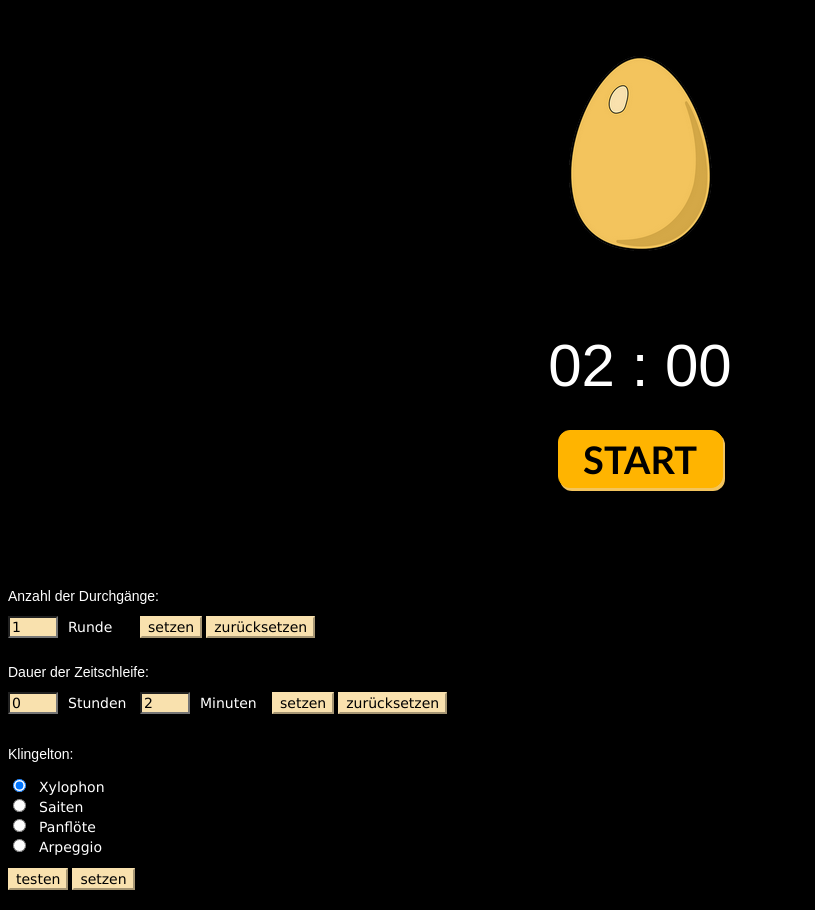
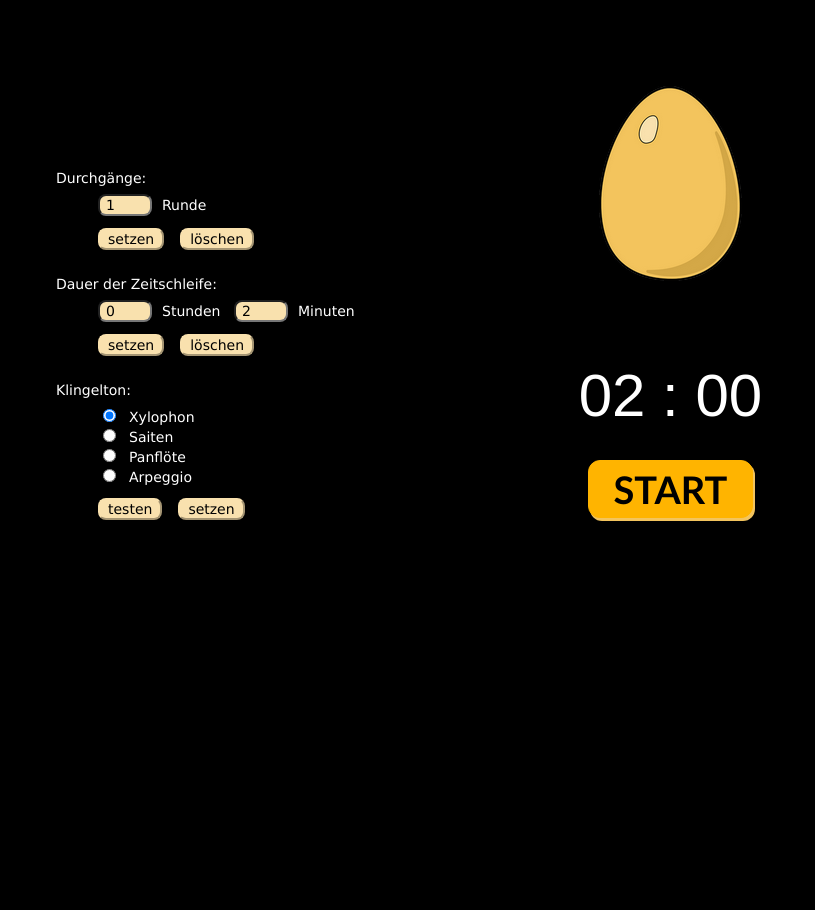
Before and after one commit to christianseidel/timer, a PHP site: page / in a window 1280 px wide. Shown: the whole page, without its empty margins (0-815 px from the left). After the commit the page ends 521 px from the top, so only its background shows below. Run offline with PHP 8.4, Linux system fonts and the light colour scheme.

Commit message:
new layout

```diff
--- a/scripts/main.js
+++ b/scripts/main.js
@@ -1,13 +1,8 @@
 let timer = document.getElementById('timer');
-
-let cycle = 1;
-let cycleSaved = 1;
-let lapse = 1;
-
 let m = 2;
 let h = 0;
 let minutes = 0, seconds = 0, hours = 0;
-let text = '';
+let time = '';
 showTime((1000 * 60 * m) + (1000 * 60 * 60 * h));
 
 let alarm = localStorage.getItem('alarm');
@@ -25,6 +20,7 @@ document.getElementById('btn-start').addEventListener('click', startTimer);
 
 function startTimer() {
     soundStartAndStop.play();
+    document.getElementById('control-panel').style.display = 'none';
     document.getElementById('btn-start').style.display = 'none';
     document.getElementById('btn-stop').style.display = 'block';
     document.getElementById('lapse').innerHTML = (cycle > 1) ? 'Runde 1 von ' + cycle : '';
@@ -85,10 +81,10 @@ function showTime(timeLeft) {
     seconds = Math.round(timeLeft / 1000) % 60;
     seconds = ('0' + seconds).slice(-2);
     hours = (hours < 10) ? '0' + hours : hours;
-    text = (hours > 0)
+    time = (hours > 0)
         ? (hours + ' : ' + minutes + ' : ' + seconds)
         : (minutes + ' : ' + seconds);
-    timer.innerHTML = text;
+    timer.innerHTML = time;
 }
 
 
@@ -109,27 +105,53 @@ function clearInterface() {
     document.getElementById('lapse').innerHTML = '';
     cycle = cycleSaved;
     lapse = 1;
+    document.getElementById('control-panel').style.display = 'block';
 }
 
+
+//----------- CONTROL CYCLE SETTING -----------//
+
+let cycle = localStorage.getItem("cycles") > 1
+    ? localStorage.getItem("cycles")
+    : 1;
+let cycleSaved = cycle;
+let lapse = 1;
+
+let manipulateCycle = document.getElementById('number-of-cycles').value;
+document.getElementById('label-number-of-cycles').innerHTML = (manipulateCycle == 1 ? 'Runde' : 'Runden');
+document.getElementById('number-of-cycles').addEventListener('change', labelCycleCounter);
+document.getElementById('set-number-of-cycles').addEventListener('click', validateCycleSetting);
+
+
+function labelCycleCounter() {
+    cycle = document.getElementById('number-of-cycles').value;
+    document.getElementById('label-number-of-cycles').innerHTML = (cycle == 1 ? 'Runde' : 'Runden');
+}
 
 function validateCycleSetting() {
     confirmSetting('checkmark-cycles-reset')
     cycle = document.getElementById('number-of-cycles').value;
-    cycleSaved = cycle;
     if (cycle <= 0) {
         soundError.play()
-        alert('Achtung, die Anzahl der Runden muss mindestens 1 betragen.')
+        alert('Achtung! Die Anzahl der Runden muss mindestens 1 betragen.')
         cycle = 1;
         document.getElementById('number-of-cycles').value = cycle;
+        document.getElementById('label-number-of-cycles').innerHTML = 'Runde';
+    } else {
+        localStorage.setItem("cycles", cycle);
+        cycleSaved = cycle;
     }
-    document.getElementById('label-number-of-cycles').innerHTML = (cycle == 1 ? 'Runde' : 'Runden');
 }
 
 function resetCyclesSetting() {
     confirmSetting('checkmark-cycles-reset')
     cycle = 1;
+    localStorage.removeItem('cycles');
     document.getElementById('label-number-of-cycles').innerHTML = 'Runde';
 }
+
+
+//----------- CONTROL TIME SETTING -----------//
 
 function validateTimeSetting() {
     confirmSetting('checkmark-time-reset')
--- a/styles/stylesheet.css
+++ b/styles/stylesheet.css
@@ -2,10 +2,44 @@ body {
     background-color: #000000;
 }
 
-p {
-    font-family: fantasy, Verdana, sans-serif;
+.container {
+    display: flex;
+    height: 100%;
+    padding: 24px;
+    position: static;
+}
+
+.control-side {
+    width: 30%;
+    min-width: 320px;
+    padding: 24px;
+    margin-top: 100px;
+}
+
+.display-side {
+    position: absolute;
+    left: 38%;
+    padding: 24px;
+    min-width: 320px;
+}
+
+p, span {
+    font-family: Verdana, sans-serif;
     font-size:14px;
     color: white;
+}
+
+form {
+    margin-left: 42px;
+}
+
+.form-title {
+    margin-right: 12px;
+    margin-bottom: 8px;
+}
+
+input[type=number] {
+    width: 42px;
 }
 
 label {
@@ -23,17 +57,27 @@ button {
     background: #f9e1ae;
     transition-duration: 0.3s;
     border-color: #f9e1ae;
+    border-radius: 8px;
+    padding-left: 8px;
+    padding-right: 8px;
 }
 
-button:hover {
+button:hover{
     background-color: #ffb400;
+    border-color: #d4a847;
+}
+
+input:hover {
     border-color: #d4a847;
 }
 
 input {
     font-family: Verdana, sans-serif;
     font-size:14px;
-    background: #f9e1ae;;
+    background: #f9e1ae;
+    border-radius: 8px;
+    padding-left: 6px;
+
 }
 
 .center {
@@ -89,15 +133,14 @@ input {
     left: 2px;
 }
 
-.btn-reset {
-    margin-top: 12px;
-    margin-bottom: 12px;
-}
-
 .btn-enter {
     margin-top: 12px;
     margin-bottom: 12px;
-    margin-left: 6px;
+    margin-right: 12px;
+}
+
+.btn-reset {
+    margin-top: 12px;
 }
 
 label {
--- a/timer.html
+++ b/timer.html
@@ -2,13 +2,66 @@
 <html lang="en">
 <head>
     <meta charset="UTF-8">
-    <link rel="stylesheet" href="styles/stylesheet.css">,
+    <link rel="stylesheet" href="styles/stylesheet.css">
     <link type="text/plain" rel="author" href="humans.txt"/>
-    <link rel="shortcut icon" type="image/x-icon" href="images/faviconx.ico" id="favicon">
+    <link rel="shortcut icon" type="image/x-icon" href="images/favicon.ico" id="favicon">
     <title>Timer</title>
 </head>
 
-<body class="background-black">
+<body>
+
+<div class="container">
+    <div class="control-side" id="control-panel">
+        <p class="form-title">Durchgänge:</p>
+            <form>
+                <input id="number-of-cycles" type="number" value="1" min="1">
+                <label for="number-of-cycles" id="label-number-of-cycles">Runde</label><br>
+                <button id="set-number-of-cycles" class="btn-enter" type="button">setzen</button>
+                <span class="checkmark" id="checkmark-cycles-set" style="margin-left:0"></span>
+                <button class="btn-reset" type="reset" onclick="resetCyclesSetting()">löschen</button>
+                <span class="checkmark" id="checkmark-cycles-reset"></span>
+            </form>
+
+            <p class="form-title">Dauer der Zeitschleife:</p>
+            <form>
+                <input id="hours-lapse01" type="number" value="0" min="0" max="24">
+                <label for="hours-lapse01" id="label-hours-lapse01">Stunden</label>
+                <input id="minutes-lapse01" type="number" value="2" min="0" max="59" style="margin-left: 6px">
+                <label for="minutes-lapse01" id="label-minutes-lapse01">Minuten</label><br>
+                <button class="btn-enter" type="button" onclick="validateTimeSetting()">setzen</button>
+                <span class="checkmark" id="checkmark-time-set" style="margin-left:0"></span>
+                <button class="btn-reset" type="reset" onclick="resetTimeSetting()">löschen</button>
+                <span class="checkmark" id="checkmark-time-reset"></span>
+            </form>
+
+
+            <p class="form-title">Klingelton:</p>
+            <form>
+                <input type="radio" id="sound1" name="sound" checked>
+                <label for="sound1">
+                    Xylophon
+                </label><br>
+                <input type="radio" id="sound2" name="sound">
+                <label for="sound2">
+                    Saiten
+                </label><br>
+                <input type="radio" id="sound3" name="sound">
+                <label for="sound3">
+                    Panflöte
+                </label><br>
+                <input type="radio" id="sound4" name="sound">
+                <label for="sound4">
+                    Arpeggio
+                </label><br>
+
+                <button class="btn-reset" type="button" style="margin-right: 12px" onclick="testAlarm()">testen</button>
+                <button class="btn-reset" type="button" onclick="setAlarm()">setzen</button>
+                <span class="checkmark" id="checkmark-alarm-set"></span>
+            </form>
+
+    </div>
+
+    <div class="display-side">
 
         <div class="center margin-top">
             <img src="images/egg.png" id="image-egg" alt="ein Ei">
@@ -31,71 +84,13 @@
         <div class="center margin-top">
             <p id="lapse"></p>
         </div>
-
+        <!--
         <div class="center">
             <p id="stop-the-egg"></p>
         </div>
-
-
-<div>
-    <p style="margin-bottom: 0">
-        Anzahl der Durchgänge:
-    </p>
-    <form>
-        <input id="number-of-cycles" type="number" value="1" min="1" style="width: 42px">
-        <label for="number-of-cycles" id="label-number-of-cycles">Runde</label>
-        <button class="btn-enter" type="button" onclick="validateCycleSetting()">setzen</button>
-        <span class="checkmark" id="checkmark-cycles-set" style="margin-left:0"></span>
-        <button class="btn-reset" type="reset" onclick="resetCyclesSetting()">zurücksetzen</button>
-        <span class="checkmark" id="checkmark-cycles-reset"></span>
-    </form>
+        -->
     </div>
-
-<div>
-    <p style="margin-bottom: 0">
-        Dauer der Zeitschleife:
-    </p>
-    <form>
-        <input id="hours-lapse01" type="number" value="0" min="0" max="24" style=" width: 42px">
-        <label for="hours-lapse01" id="label-hours-lapse01">Stunden</label>
-        <input id="minutes-lapse01" type="number" value="2" min="0" max="59" style="width: 42px; margin-left: 6px">
-        <label for="minutes-lapse01" id="label-minutes-lapse01">Minuten</label>
-        <button class="btn-enter" type="button" onclick="validateTimeSetting()">setzen</button>
-        <span class="checkmark" id="checkmark-time-set" style="margin-left:0"></span>
-        <button class="btn-reset" type="reset" onclick="resetTimeSetting()">zurücksetzen</button>
-        <span class="checkmark" id="checkmark-time-reset"></span>
-    </form>
 </div>
-
-<div>
-    <p style="margin-top: 20px">
-        Klingelton:
-    </p>
-    <form>
-        <input type="radio" id="sound1" name="sound" checked>
-        <label for="sound1">
-            Xylophon
-        </label><br>
-        <input type="radio" id="sound2" name="sound">
-        <label for="sound2">
-            Saiten
-        </label><br>
-        <input type="radio" id="sound3" name="sound">
-        <label for="sound3">
-            Panflöte
-        </label><br>
-        <input type="radio" id="sound4" name="sound">
-        <label for="sound4">
-            Arpeggio
-        </label><br>
-
-
-        <button class="btn-reset" type="button" onclick="testAlarm()">testen</button>
-        <button class="btn-reset" type="button" onclick="setAlarm()">setzen</button>
-        <span class="checkmark" id="checkmark-alarm-set"></span>
-    </form>
-</div>
-
 
 <script type="text/javascript" src="scripts/main.js"></script>
 </body>
```
Also changed, not shown: images/favicon.ico (renamed from images/faviconx.ico). Lines whose indentation alone changed are shown as unchanged.
